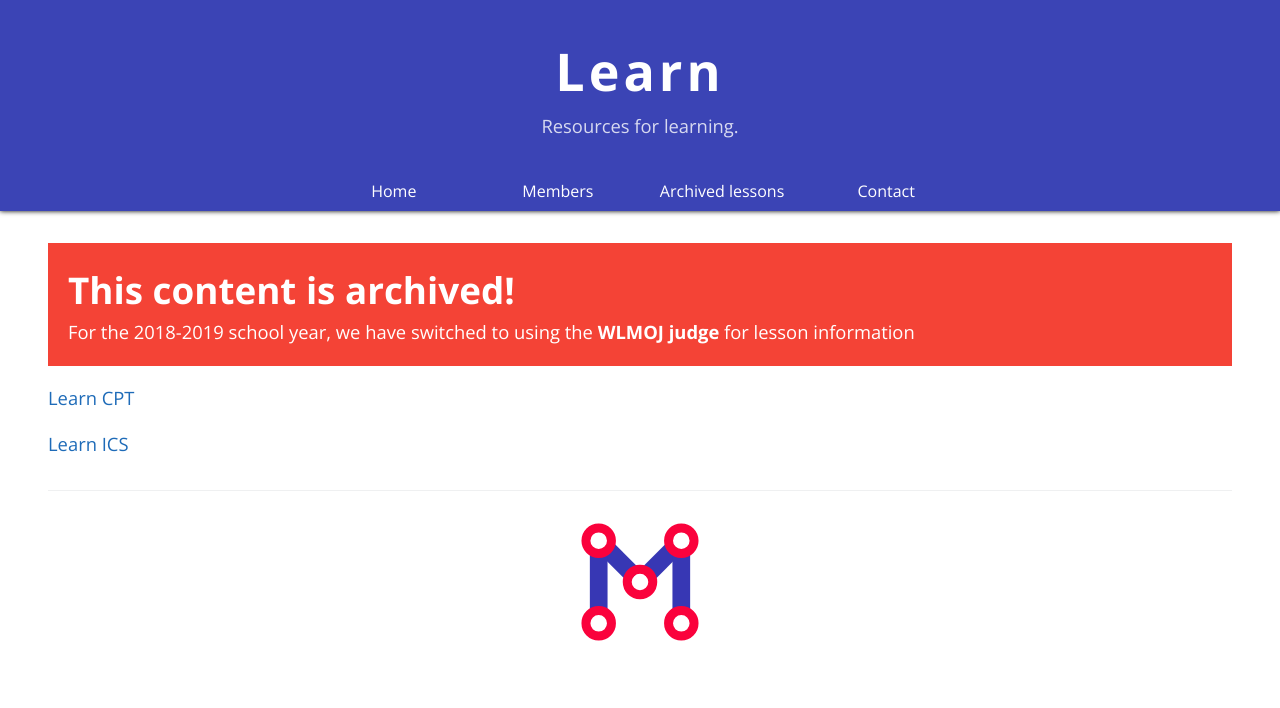
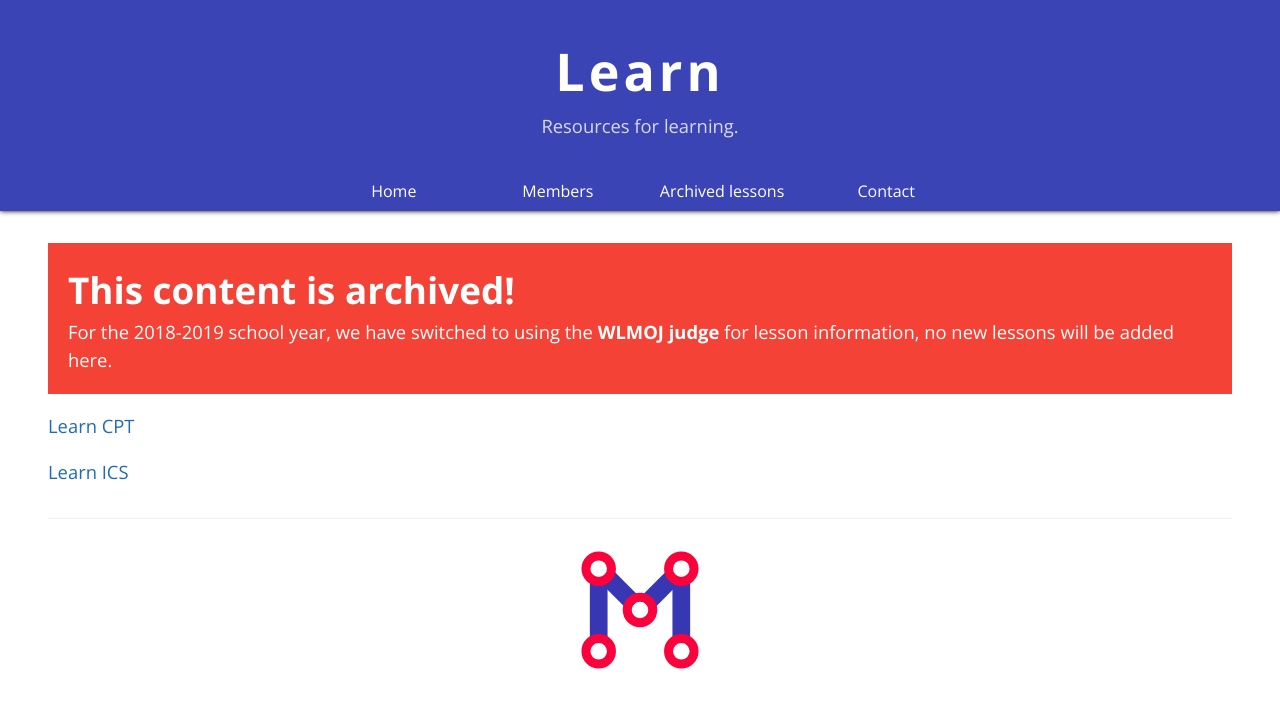
Before and after one commit to mcpt/mcpt.github.io, a Jekyll site: the page built from learn.md, in a window 1280 px wide. Shown: the top 708 px of the page. Built offline with Jekyll 4.4.1, drawn with Linux system fonts in a browser that asks for light colours.

Commit message:
Clarify statement about the archive.

```diff
--- a/_includes/archive_banner.html
+++ b/_includes/archive_banner.html
@@ -1,4 +1,4 @@
 <div style="width: 100%; padding: 20px; background-color: #f44336; margin-bottom: 10px;">
     <h1 style="margin-bottom: 0px; color: white">This content is archived!</h1>
-    <span style="color: white">For the 2018-2019 school year, we have switched to using the <a href="http://judge.mcpt.ca" style="color: white; font-weight: bold;">WLMOJ judge</a> for lesson information</span>
+    <span style="color: white">For the 2018-2019 school year, we have switched to using the <a href="http://judge.mcpt.ca" style="color: white; font-weight: bold;">WLMOJ judge</a> for lesson information, no new lessons will be added here.</span>
 </div>
```
